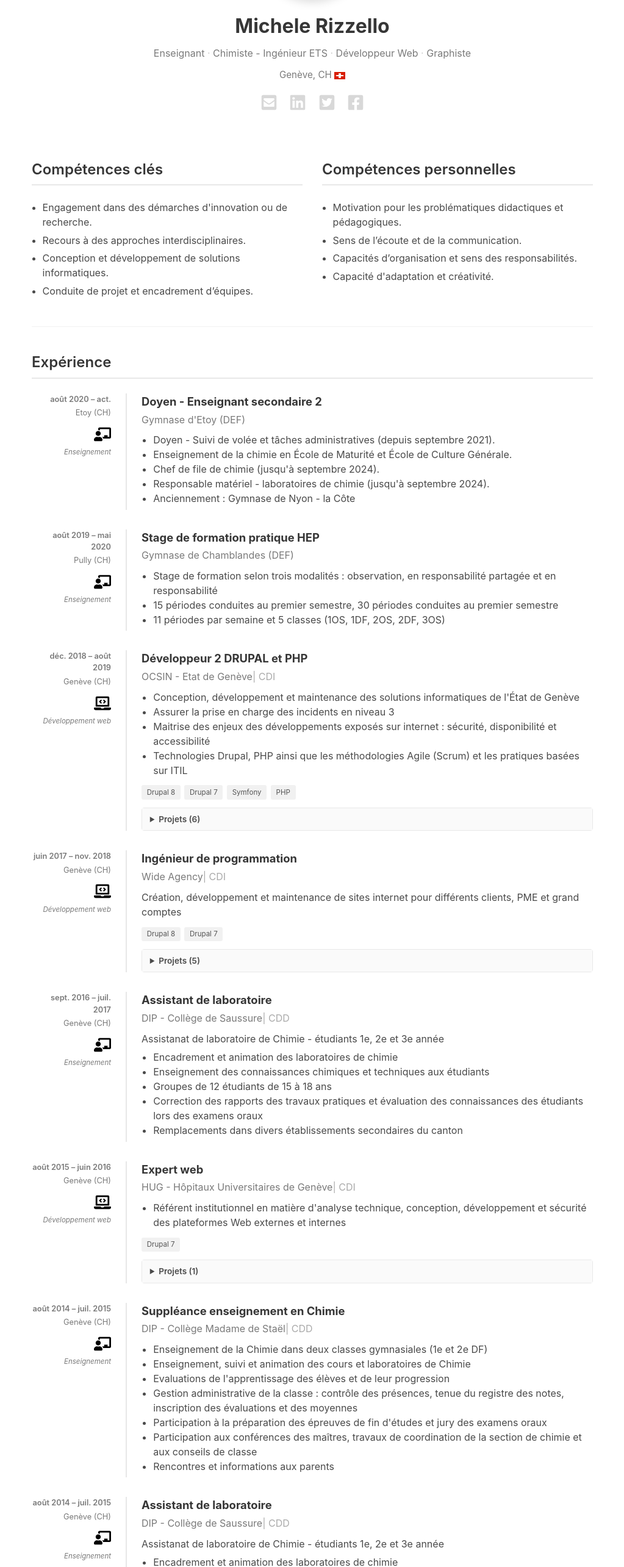
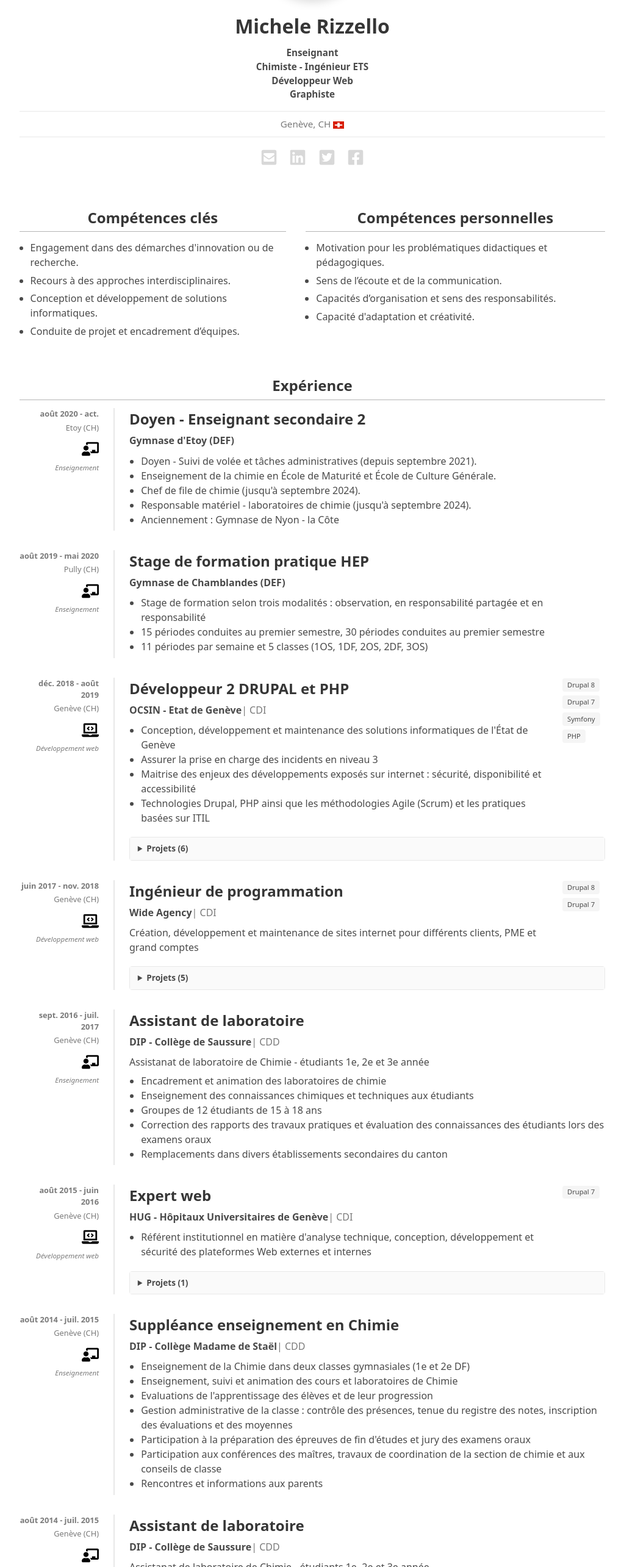
Before and after one commit to mrizzello/mrzl, a plain HTML site: page index.html in a window 1280 px wide. Shown: the part 231-2800 px from the top of the page at 61% size, without its empty margins (128-1151 px from the left). Drawn offline with Linux system fonts and the light colour scheme.

Commit message:
Aligner le rendu statique sur le site Grav de référence
Rapprochement visuel de michele.rizzello.me (styles calculés extraits via
Chrome/puppeteer, comparaison par captures) :
- en-tête : sous-titres empilés en gras, localisation encadrée par deux filets
- titres de section h2 centrés, filet 1px #b5b5b5 ; nom en poids 600
- conteneur 960, police system-ui, sections 1.5rem sans bordure haute
- titres CV 24px/600, employeur gras ; colonnes compétences 5/7
- badges d'outils en colonne étroite à droite du corps (build.py: wrapper .cv-text)
- Langues + Projets fusionnés en une rangée deux colonnes ; vignettes projets rondes 52px
- séparateur de dates en trait d'union simple

Écart de hauteur totale ramené à ~0,6 % (6713 vs 6754 px).

Co-Authored-By: Claude Opus 4.8 <noreply@anthropic.com>

```diff
--- a/css/style.css
+++ b/css/style.css
@@ -2,10 +2,11 @@
   --text: #4a4a4a;
   --muted: #7a7a7a;
   --line: #e8e8e8;
+  --rule: #b5b5b5;
   --dark: #363636;
   --accent: #4a4a4a;
-  --tag-bg: #f1f1f1;
-  --max: 960px;
+  --tag-bg: #f5f5f5;
+  --max: 1008px;
 }
 
 * { box-sizing: border-box; }
@@ -16,7 +17,7 @@ body {
   margin: 0;
   color: var(--text);
   background: #fff;
-  font-family: BlinkMacSystemFont, -apple-system, "Segoe UI", "Roboto", "Helvetica Neue", "Helvetica", "Arial", sans-serif;
+  font-family: "system-ui", -apple-system, "Segoe UI", Roboto, Oxygen, Ubuntu, Cantarell, "Fira Sans", "Droid Sans", "Helvetica Neue", Helvetica, Arial, sans-serif;
   font-size: 16px;
   line-height: 1.5;
 }
@@ -24,27 +25,29 @@ body {
 a { color: var(--dark); text-decoration: none; }
 a:hover { text-decoration: underline; }
 
-.wrap { max-width: var(--max); margin: 0 auto; padding: 0 20px; }
+.wrap { max-width: var(--max); margin: 0 auto; padding: 0 24px; }
 
 h2 {
   font-size: 1.5rem;
   font-weight: 600;
   color: var(--dark);
-  margin: 0 0 1.5rem;
-  padding-bottom: .4rem;
-  border-bottom: 2px solid var(--line);
+  text-align: center;
+  margin: 0 0 .85rem;
+  padding: .3rem;
+  border-bottom: 1px solid var(--rule);
 }
-h3 { font-size: 1.15rem; font-weight: 700; margin: 0 0 .2rem; color: var(--dark); }
+h3 { font-size: 1.5rem; font-weight: 600; margin: 0 0 .3rem; color: var(--dark); }
 h4 { font-size: 1rem; font-weight: 700; margin: 1rem 0 .3rem; color: var(--dark); }
 
 ul { margin: .4rem 0; padding-left: 1.2rem; }
 
 /* ---------------- Layout ---------------- */
-.section { padding: 2.5rem 0; border-top: 1px solid #f2f2f2; }
-.section:first-of-type { border-top: none; }
+.section { padding: 1.5rem 0; }
 
 .columns { display: flex; flex-wrap: wrap; gap: 2rem; }
 .columns .col { flex: 1 1 300px; }
+.columns .col:first-child { flex-grow: 5; }
+.columns .col:last-child { flex-grow: 7; }
 
 /* ---------------- Hero ---------------- */
 .hero { text-align: center; padding: 3rem 0 2rem; }
@@ -52,11 +55,14 @@ ul { margin: .4rem 0; padding-left: 1.2rem; }
   width: 180px; height: 180px; border-radius: 50%;
   object-fit: cover; box-shadow: 0 .5em 1em -.125em rgba(10,10,10,.15);
 }
-.hero .name { font-size: 2rem; font-weight: 700; margin: 1rem 0 .5rem; color: var(--dark); }
-.subtitles { list-style: none; padding: 0; margin: 0 0 .8rem; color: var(--muted); }
-.subtitles li { display: inline; }
-.subtitles li:not(:last-child)::after { content: " · "; color: #ccc; }
-.location { color: var(--muted); font-size: .95rem; }
+.hero .name { font-size: 2rem; font-weight: 600; margin: 1rem 0 .5rem; color: var(--dark); }
+.subtitles { list-style: none; padding: 0; margin: 0 0 1rem; color: var(--text); font-weight: 700; font-size: .95rem; }
+.subtitles li { display: block; line-height: 1.5; }
+.location {
+  color: var(--muted); font-size: .95rem;
+  border-top: 1px solid var(--line); border-bottom: 1px solid var(--line);
+  padding: .55rem 0; margin: 1rem 0 0;
+}
 .location img { vertical-align: middle; }
 
 /* ---------------- Social ---------------- */
@@ -78,16 +84,23 @@ ul { margin: .4rem 0; padding-left: 1.2rem; }
 .cv-meta .type { margin-top: .6rem; }
 .cv-meta .type img { display: inline-block; }
 .cv-meta .type-label { display: block; font-style: italic; font-size: .72rem; }
-.cv-body { flex: 1 1 auto; border-left: 2px solid var(--line); padding-left: 1.5rem; }
-.employer { color: var(--muted); margin-bottom: .6rem; }
-.employer .contract { color: #aaa; }
+.cv-body {
+  flex: 1 1 auto; border-left: 2px solid var(--line); padding-left: 1.5rem;
+  display: flex; flex-wrap: wrap; align-items: flex-start; column-gap: 1rem;
+}
+.cv-text { flex: 1 1 60%; min-width: 0; }
+.employer { color: var(--text); font-weight: 700; margin-bottom: .6rem; }
+.employer .contract { color: var(--muted); font-weight: 400; }
 .content p { margin: .4rem 0; }
 .content ul { margin: .4rem 0; }
 
 .tags { display: flex; flex-wrap: wrap; gap: .4rem; margin: .8rem 0; }
+/* tags d'outils au niveau de l'item : colonne étroite à droite du corps */
+.cv-body > .tags { flex: 0 0 70px; flex-direction: column; align-items: flex-start; margin-top: .1rem; }
+.cv-body > details.projects { flex: 1 1 100%; }
 .tag {
-  background: var(--tag-bg); color: #555; font-size: .72rem;
-  padding: .2rem .55rem; border-radius: 3px; white-space: nowrap;
+  background: var(--tag-bg); color: var(--text); font-size: .7rem;
+  padding: .15rem .5rem; border-radius: 4px; white-space: nowrap;
 }
 
 details.projects { margin-top: .8rem; border: 1px solid var(--line); border-radius: 4px; }
@@ -129,10 +142,10 @@ details.projects[open] summary { border-bottom: 1px solid var(--line); }
 .langs { max-width: 420px; }
 
 /* ---------------- Projets ---------------- */
-.project { display: flex; gap: 1.5rem; align-items: flex-start; margin-bottom: 2rem; }
-.project-img img { width: 200px; height: auto; border-radius: 4px; }
+.project { display: flex; gap: 1rem; align-items: flex-start; margin-bottom: 1.3rem; }
+.project-img img { width: 52px; height: 52px; border-radius: 50%; object-fit: cover; }
 .project-body { flex: 1; }
-.project-title { font-size: 1.1rem; font-weight: 600; margin-bottom: .3rem; }
+.project-title { font-size: 1rem; font-weight: 700; margin-bottom: .2rem; }
 
 /* ---------------- Footer ---------------- */
 .footer { padding: 2.5rem 0; border-top: 1px solid var(--line); margin-top: 1rem; }
@@ -157,6 +170,4 @@ details.projects[open] summary { border-bottom: 1px solid var(--line); }
   .cv-body { border-left: none; padding-left: 0; border-top: 2px solid var(--line); padding-top: .6rem; }
   .edu-item { grid-template-columns: 1fr; gap: .2rem; text-align: left; }
   .edu-year { color: var(--muted); }
-  .project { flex-direction: column; }
-  .project-img img { width: 140px; }
 }
--- a/index.html
+++ b/index.html
@@ -53,11 +53,12 @@
 <h2>Expérience</h2>
 <article class="cv-item">
 <div class="cv-meta">
-<div class="dates">août 2020 &ndash; act.</div>
+<div class="dates">août 2020 - act.</div>
 <div class="city">Etoy (CH)</div>
 <div class="type"><img src="assets/icons/chalkboard-teacher.svg" alt="Enseignement" width="28" height="32"><span class="type-label">Enseignement</span></div>
 </div>
 <div class="cv-body">
+<div class="cv-text">
 <h3>Doyen - Enseignant secondaire 2</h3>
 <div class="employer">Gymnase d&#039;Etoy (DEF)</div>
 <div class="content"><ul>
@@ -68,14 +69,16 @@
 <li>Anciennement : Gymnase de Nyon - la Côte</li>
 </ul></div>
 </div>
+</div>
 </article>
 <article class="cv-item">
 <div class="cv-meta">
-<div class="dates">août 2019 &ndash; mai 2020</div>
+<div class="dates">août 2019 - mai 2020</div>
 <div class="city">Pully (CH)</div>
 <div class="type"><img src="assets/icons/chalkboard-teacher.svg" alt="Enseignement" width="28" height="32"><span class="type-label">Enseignement</span></div>
 </div>
 <div class="cv-body">
+<div class="cv-text">
 <h3>Stage de formation pratique HEP</h3>
 <div class="employer">Gymnase de Chamblandes (DEF)</div>
 <div class="content"><ul>
@@ -84,14 +87,16 @@
 <li>11 périodes par semaine et 5 classes (1OS, 1DF, 2OS, 2DF, 3OS)</li>
 </ul></div>
 </div>
+</div>
 </article>
 <article class="cv-item">
 <div class="cv-meta">
-<div class="dates">déc. 2018 &ndash; août 2019</div>
+<div class="dates">déc. 2018 - août 2019</div>
 <div class="city">Genève (CH)</div>
 <div class="type"><img src="assets/icons/laptop-code.svg" alt="Développement web" width="28" height="32"><span class="type-label">Développement web</span></div>
 </div>
 <div class="cv-body">
+<div class="cv-text">
 <h3>Développeur 2 DRUPAL et PHP</h3>
 <div class="employer">OCSIN - Etat de Genève<span class="contract">| CDI</span></div>
 <div class="content"><ul>
@@ -100,6 +105,7 @@
 <li>Maitrise des enjeux des développements exposés sur internet : sécurité, disponibilité et accessibilité</li>
 <li>Technologies Drupal, PHP ainsi que les méthodologies Agile (Scrum) et les pratiques basées sur ITIL</li>
 </ul></div>
+</div>
 <div class="tags">
 <span class="tag">Drupal 8</span>
 <span class="tag">Drupal 7</span>
@@ -163,14 +169,16 @@
 </article>
 <article class="cv-item">
 <div class="cv-meta">
-<div class="dates">juin 2017 &ndash; nov. 2018</div>
+<div class="dates">juin 2017 - nov. 2018</div>
 <div class="city">Genève (CH)</div>
 <div class="type"><img src="assets/icons/laptop-code.svg" alt="Développement web" width="28" height="32"><span class="type-label">Développement web</span></div>
 </div>
 <div class="cv-body">
+<div class="cv-text">
 <h3>Ingénieur de programmation</h3>
 <div class="employer">Wide Agency<span class="contract">| CDI</span></div>
 <div class="content"><p>Création, développement et maintenance de sites internet pour différents clients, PME et grand comptes</p></div>
+</div>
 <div class="tags">
 <span class="tag">Drupal 8</span>
 <span class="tag">Drupal 7</span>
@@ -231,11 +239,12 @@
 </article>
 <article class="cv-item">
 <div class="cv-meta">
-<div class="dates">sept. 2016 &ndash; juil. 2017</div>
+<div class="dates">sept. 2016 - juil. 2017</div>
 <div class="city">Genève (CH)</div>
 <div class="type"><img src="assets/icons/chalkboard-teacher.svg" alt="Enseignement" width="28" height="32"><span class="type-label">Enseignement</span></div>
 </div>
 <div class="cv-body">
+<div class="cv-text">
 <h3>Assistant de laboratoire</h3>
 <div class="employer">DIP - Collège de Saussure<span class="contract">| CDD</span></div>
 <div class="content"><p>Assistanat de laboratoire de Chimie - étudiants 1e, 2e et 3e année</p>
@@ -247,19 +256,22 @@
 <li>Remplacements dans divers établissements secondaires du canton</li>
 </ul></div>
 </div>
+</div>
 </article>
 <article class="cv-item">
 <div class="cv-meta">
-<div class="dates">août 2015 &ndash; juin 2016</div>
+<div class="dates">août 2015 - juin 2016</div>
 <div class="city">Genève (CH)</div>
 <div class="type"><img src="assets/icons/laptop-code.svg" alt="Développement web" width="28" height="32"><span class="type-label">Développement web</span></div>
 </div>
 <div class="cv-body">
+<div class="cv-text">
 <h3>Expert web</h3>
 <div class="employer">HUG - Hôpitaux Universitaires de Genève<span class="contract">| CDI</span></div>
 <div class="content"><ul>
 <li>Référent institutionnel en matière d'analyse technique, conception, développement et sécurité des plateformes Web externes et internes</li>
 </ul></div>
+</div>
 <div class="tags">
 <span class="tag">Drupal 7</span>
 </div>
@@ -296,11 +308,12 @@
 </article>
 <article class="cv-item">
 <div class="cv-meta">
-<div class="dates">août 2014 &ndash; juil. 2015</div>
+<div class="dates">août 2014 - juil. 2015</div>
 <div class="city">Genève (CH)</div>
 <div class="type"><img src="assets/icons/chalkboard-teacher.svg" alt="Enseignement" width="28" height="32"><span class="type-label">Enseignement</span></div>
 </div>
 <div class="cv-body">
+<div class="cv-text">
 <h3>Suppléance enseignement en Chimie</h3>
 <div class="employer">DIP - Collège Madame de Staël<span class="contract">| CDD</span></div>
 <div class="content"><ul>
@@ -313,14 +326,16 @@
 <li>Rencontres et informations aux parents</li>
 </ul></div>
 </div>
+</div>
 </article>
 <article class="cv-item">
 <div class="cv-meta">
-<div class="dates">août 2014 &ndash; juil. 2015</div>
+<div class="dates">août 2014 - juil. 2015</div>
 <div class="city">Genève (CH)</div>
 <div class="type"><img src="assets/icons/chalkboard-teacher.svg" alt="Enseignement" width="28" height="32"><span class="type-label">Enseignement</span></div>
 </div>
 <div class="cv-body">
+<div class="cv-text">
 <h3>Assistant de laboratoire</h3>
 <div class="employer">DIP - Collège de Saussure<span class="contract">| CDD</span></div>
 <div class="content"><p>Assistanat de laboratoire de Chimie - étudiants 1e, 2e et 3e année</p>
@@ -332,20 +347,23 @@
 <li>Remplacements dans divers établissements secondaires du canton</li>
 </ul></div>
 </div>
+</div>
 </article>
 <article class="cv-item">
 <div class="cv-meta">
-<div class="dates">août 2013 &ndash; oct. 2013</div>
+<div class="dates">août 2013 - oct. 2013</div>
 <div class="city">Genève (CH)</div>
 <div class="type"><img src="assets/icons/laptop-code.svg" alt="Développement web" width="28" height="32"><span class="type-label">Développement web</span></div>
 </div>
 <div class="cv-body">
+<div class="cv-text">
 <h3>Chef de projet technique</h3>
 <div class="employer">Choobs Ltd<span class="contract">| CDI</span></div>
 <div class="content"><ul>
 <li>Recueil du besoin client et rédaction des spécifications fonctionnelles et techniques pour la création de sites internet de clients moyen et grand comptes</li>
 <li>Gestion des ressources, suivi et assistance aux développement</li>
 </ul></div>
+</div>
 <div class="tags">
 <span class="tag">Symfony</span>
 </div>
@@ -369,17 +387,19 @@
 </article>
 <article class="cv-item">
 <div class="cv-meta">
-<div class="dates">sept. 2012 &ndash; janv. 2013</div>
+<div class="dates">sept. 2012 - janv. 2013</div>
 <div class="city">Paris (F)</div>
 <div class="type"><img src="assets/icons/laptop-code.svg" alt="Développement web" width="28" height="32"><span class="type-label">Développement web</span></div>
 </div>
 <div class="cv-body">
+<div class="cv-text">
 <h3>Chef de projet technique / Ingénieur de programmation</h3>
 <div class="employer">Business &amp; Decision<span class="contract">| CDI</span></div>
 <div class="content"><ul>
 <li>Création, développement et maintenance de sites internet pour différents clients, PME et sociétés de taille moyenne</li>
 <li>Gestion de projets, intervention sur le cycle de développement en V complet ou partiel</li>
 </ul></div>
+</div>
 <div class="tags">
 <span class="tag">PHPFactory</span>
 <span class="tag">Drupal 7</span>
@@ -430,17 +450,19 @@
 </article>
 <article class="cv-item">
 <div class="cv-meta">
-<div class="dates">sept. 2011 &ndash; sept. 2012</div>
+<div class="dates">sept. 2011 - sept. 2012</div>
 <div class="city">Paris (F)</div>
 <div class="type"><img src="assets/icons/laptop-code.svg" alt="Développement web" width="28" height="32"><span class="type-label">Développement web</span></div>
 </div>
 <div class="cv-body">
+<div class="cv-text">
 <h3>Chef de projet technique / Ingénieur de programmation</h3>
 <div class="employer">Actency<span class="contract">| CDI</span></div>
 <div class="content"><ul>
 <li>Création, développement et maintenance de sites internet pour différents clients, PME et sociétés de taille moyenne</li>
 <li>Gestion de projets, intervention sur le cycle de développement en V complet ou partiel</li>
 </ul></div>
+</div>
 <div class="tags">
 <span class="tag">Drupal 7</span>
 </div>
@@ -496,17 +518,19 @@
 </article>
 <article class="cv-item">
 <div class="cv-meta">
-<div class="dates">mai 2007 &ndash; sept. 2011</div>
+<div class="dates">mai 2007 - sept. 2011</div>
 <div class="city">Paris (F)</div>
 <div class="type"><img src="assets/icons/laptop-code.svg" alt="Développement web" width="28" height="32"><span class="type-label">Développement web</span></div>
 </div>
 <div class="cv-body">
+<div class="cv-text">
 <h3>Ingénieur de programmation / Graphiste</h3>
 <div class="employer">Unlost SA<span class="contract">| CDI</span></div>
 <div class="content"><ul>
 <li>Création, développement et maintenance de sites internet pour différents clients, PME et sociétés de taille moyenne</li>
 <li>Gestion de projets, intervention sur le cycle de développement en V complet ou partiel</li>
 </ul></div>
+</div>
 <div class="tags">
 <span class="tag">Zend</span>
 <span class="tag">Yii</span>
@@ -661,11 +685,12 @@
 </article>
 <article class="cv-item">
 <div class="cv-meta">
-<div class="dates">sept. 2004 &ndash; mai 2007</div>
+<div class="dates">sept. 2004 - mai 2007</div>
 <div class="city">Genève (CH)</div>
 <div class="type"><img src="assets/icons/laptop-code.svg" alt="Développement web" width="28" height="32"><span class="type-label">Développement web</span></div>
 </div>
 <div class="cv-body">
+<div class="cv-text">
 <h3>Activité indépendante</h3>
 <div class="employer">Graphiste<span class="contract">| Indépendant</span></div>
 <div class="content"><ul>
@@ -674,6 +699,7 @@
 <li>Institutionnel: Création et développement Flash</li>
 <li>Web: Création graphique, développement et intégration</li>
 </ul></div>
+</div>
 <div class="tags">
 <span class="tag">Drupal 7</span>
 <span class="tag">Drupal 6</span>
@@ -739,11 +765,12 @@
 </article>
 <article class="cv-item">
 <div class="cv-meta">
-<div class="dates">nov. 1999 &ndash; août 2004</div>
+<div class="dates">nov. 1999 - août 2004</div>
 <div class="city">Genève (CH)</div>
 <div class="type"><img src="assets/icons/chalkboard-teacher.svg" alt="Enseignement" width="28" height="32"><span class="type-label">Enseignement</span></div>
 </div>
 <div class="cv-body">
+<div class="cv-text">
 <h3>Assistanat de laboratoire de Chimie</h3>
 <div class="employer">DIP - Ecole d&#039;Ingénieurs de Genève<span class="contract">| CDD</span></div>
 <div class="content"><p>Assistanat de laboratoire de Chimie - étudiants 1ère et 2ème année</p>
@@ -753,6 +780,7 @@
 <li>Correction des rapports des travaux pratiques et évaluation des connaissances des étudiants lors des examens oraux</li>
 <li>Remplacements dans divers établissements secondaires du canton</li>
 </ul></div>
+</div>
 </div>
 </article>
 </section>
@@ -844,8 +872,10 @@
 </table>
 </div>
 </section>
-<!-- ============ LANGUES ============ -->
-<section class="section" id="langues">
+<!-- ============ LANGUES + PROJETS ============ -->
+<section class="section">
+<div class="columns">
+<div class="col" id="langues">
 <h2>Langues</h2>
 <table class="tbl langs">
 <tbody>
@@ -856,9 +886,8 @@
 <tr><td><strong>Allemand</strong></td><td>De survie...</td></tr>
 </tbody>
 </table>
-</section>
-<!-- ============ PROJETS ============ -->
-<section class="section" id="projets">
+</div>
+<div class="col" id="projets">
 <h2>Projets</h2>
 <div class="project">
 <a class="project-img" href="https://isotope.ch/" target="_blank" rel="noopener" title="isotope.ch">
@@ -893,6 +922,8 @@
 </ul></div>
 </div>
 </div>
+</div>
+</div>
 </section>
 </main>
 <footer class="footer">
```
Also changed, not shown: 1 other file.
